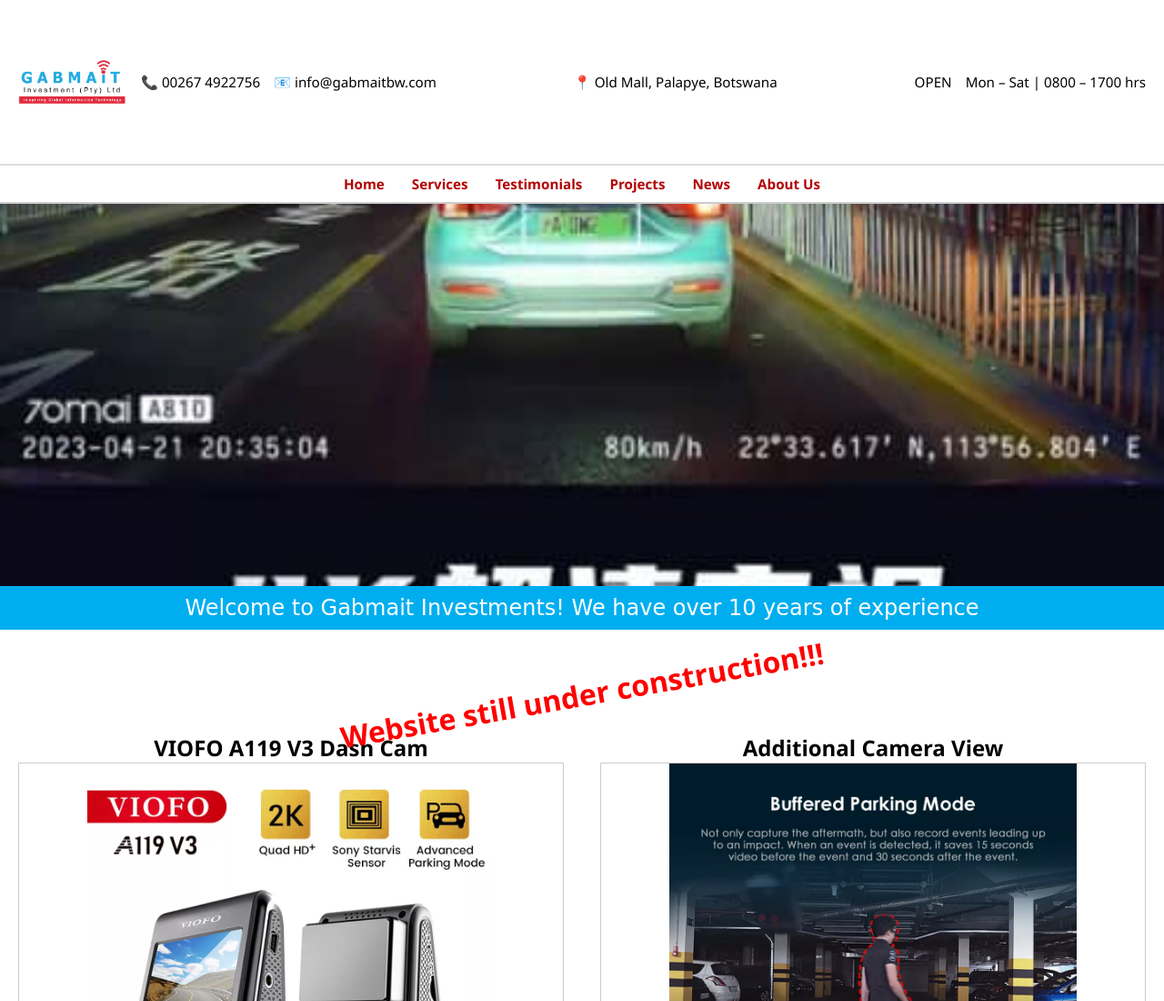
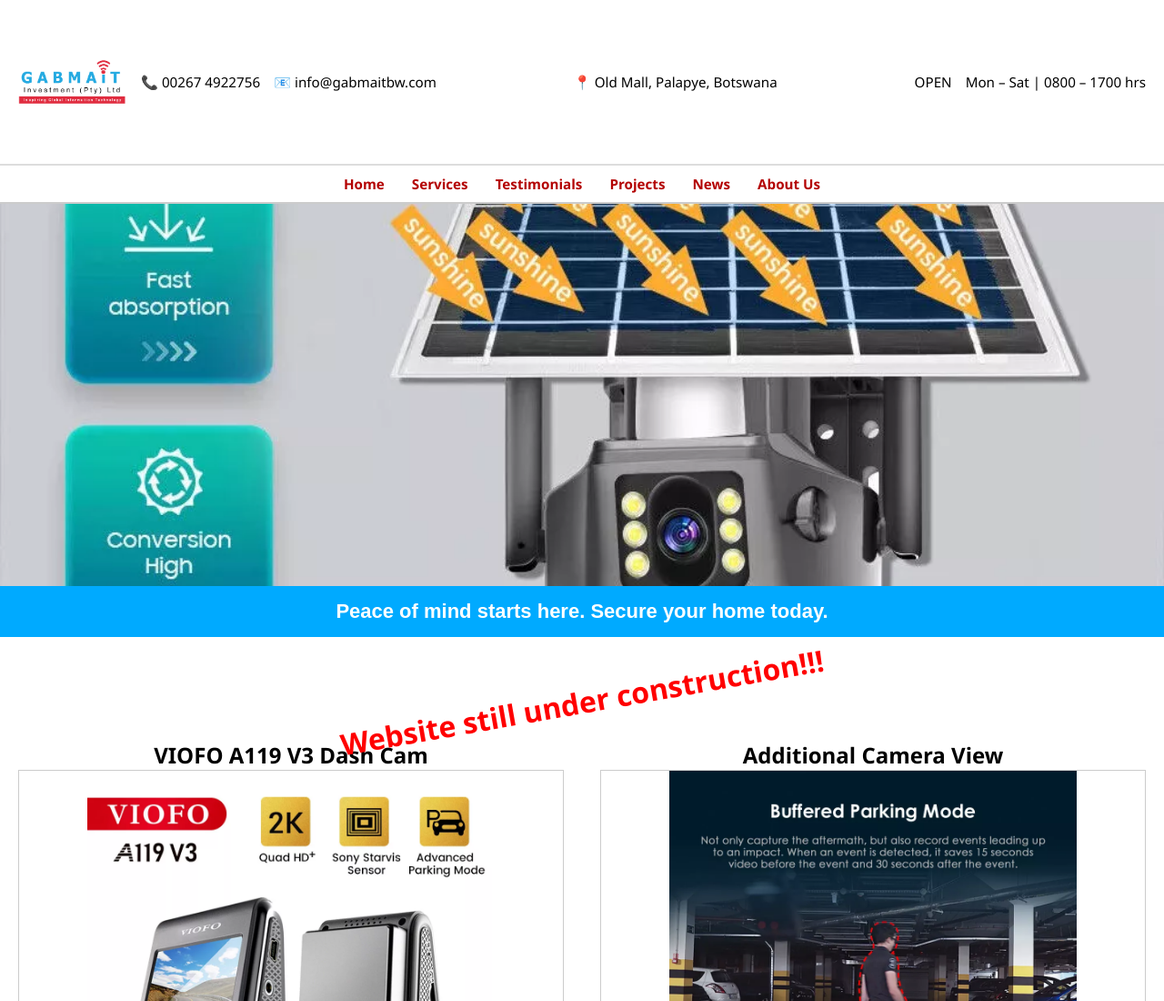
Before and after one commit to onkabetseg/gabmait_web, a plain HTML site: page index.html in a window 1280 px wide. Shown: the top 1100 px of the page at 91% size. Drawn offline with Linux system fonts and the light colour scheme.

Commit message:
Updated index.html and added new image assets

```diff
--- a/index.html
+++ b/index.html
@@ -150,9 +150,20 @@ nav a {
 <div class="hero-carousel">
   <img id="rotatingImage" src="WhatsApp Image 2025-06-22 at 11.56.59.jpeg" alt="Gabmait Banner">
 </div>
+<style>
+.top-banner {
+    background-color: #00aaff; /* Keeps the blue background */
+    color: white;
+    font-size: 22px; /* Makes the font bigger */
+    font-weight: bold;
+    text-align: center;
+    padding: 15px 10px;
+    font-family: Arial, Helvetica, sans-serif; /* Clean, readable font */
+}
+</style>
 
 <div class="top-banner">
-  Welcome to Gabmait Investments! We have over 10 years of experience
+    Peace of mind starts here. Secure your home today.
 </div>
 
 <div class="main-content">
@@ -280,9 +291,16 @@ zoomEffect('productImage1');
 zoomEffect('productImage2');
 
 const heroImages = [
-  "WhatsApp Image 2025-06-22 at 11.56.59.jpeg",
-  "WhatsApp Image 2025-06-22 at 11.57.00 (2).jpeg",
-  "WhatsApp Image 2025-06-22 at 11.57.01 (4).jpeg"
+  "s-l1600.webp",
+  "s-l1600 (1).webp",
+  "s-l1600 (2).webp",
+  "s-l1600 (3).webp",
+  "s-l1600 (4).webp",
+  "s-l1600 (5).webp",
+  "s-l1600 (6).webp",
+  "s-l1600 (7).webp",
+  "s-l1600 (8).webp",
+  "s-l1600 (9).webp"
 ];
 let heroIndex = 0;
 setInterval(() => {
@@ -293,3 +311,42 @@ setInterval(() => {
 
 </body>
 </html>
+
+<!-------Protect What Matters Most with Gabmait Smart Security Cameras
+✔ Full HD & Night Vision
+Crystal-clear video, even in complete darkness.
+
+✔ 355° Pan & Tilt Monitoring
+See every corner of your home with wide-angle coverage.
+
+✔ Mobile App Alerts
+Get instant motion detection alerts directly on your phone.
+
+✔ Weatherproof & Durable
+Designed to withstand Botswana’s weather conditions.
+
+✔ Two-Way Audio
+Talk and listen remotely – perfect for deliveries or visitors.
+
+✔ Easy Setup – Plug & Play
+No complicated installations – ready to use within minutes.
+
+Ideal for:
+✅ Homes
+✅ Shops & Businesses
+✅ Farms & Yards
+✅ Remote Properties
+
+Why Choose Gabmait?
+Locally available in Palapye, Botswana
+
+Affordable prices
+
+Free support and guidance
+
+WhatsApp ordering for convenience
+
+Peace of mind starts here. Secure your home today.
+[Order Now via WhatsApp]
+
+-->
```
Also changed, not shown: front_page_website_temp.png (added), s-l1600 (1).webp (added), s-l1600 (2).webp (added), s-l1600 (3).webp (added), s-l1600 (4).webp (added), s-l1600 (5).webp (added), s-l1600 (6).webp (added), s-l1600 (7).webp (added), s-l1600 (8).webp (added), s-l1600 (9).webp (added), s-l1600.webp (added).
